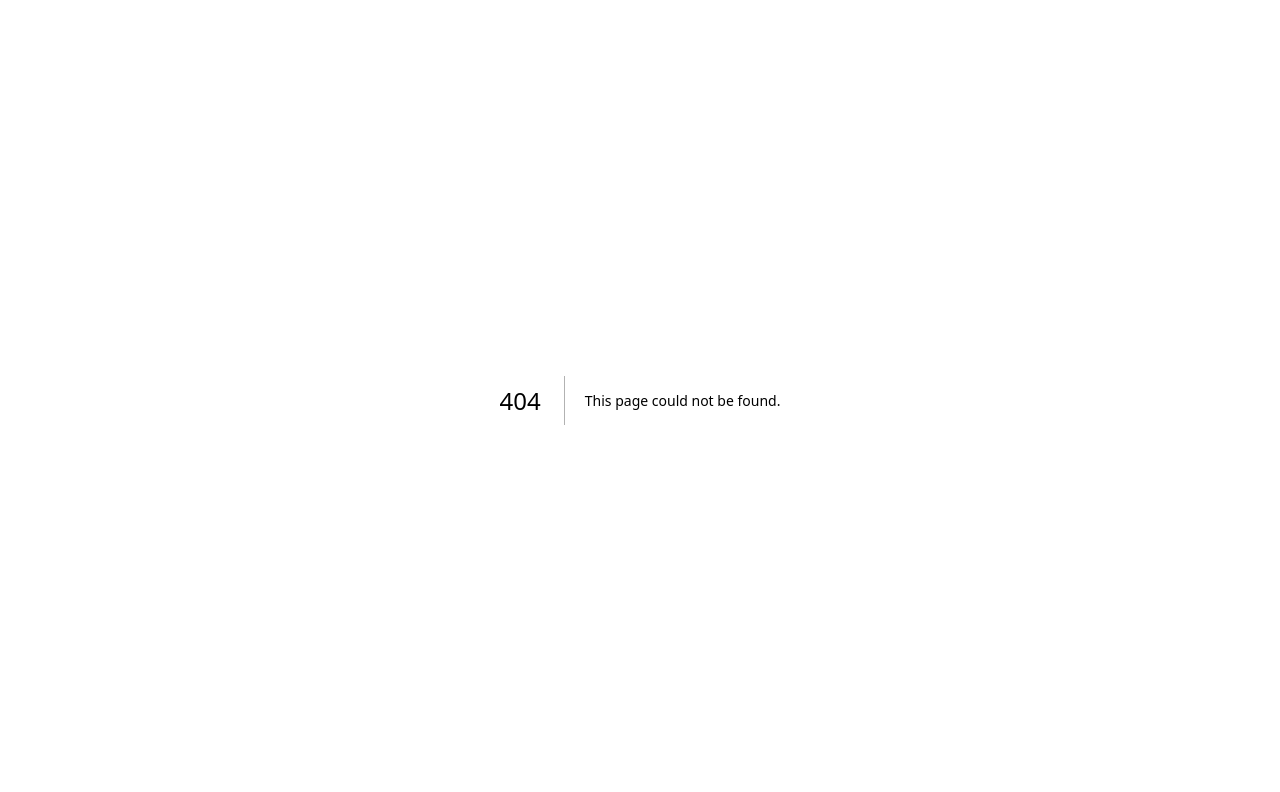
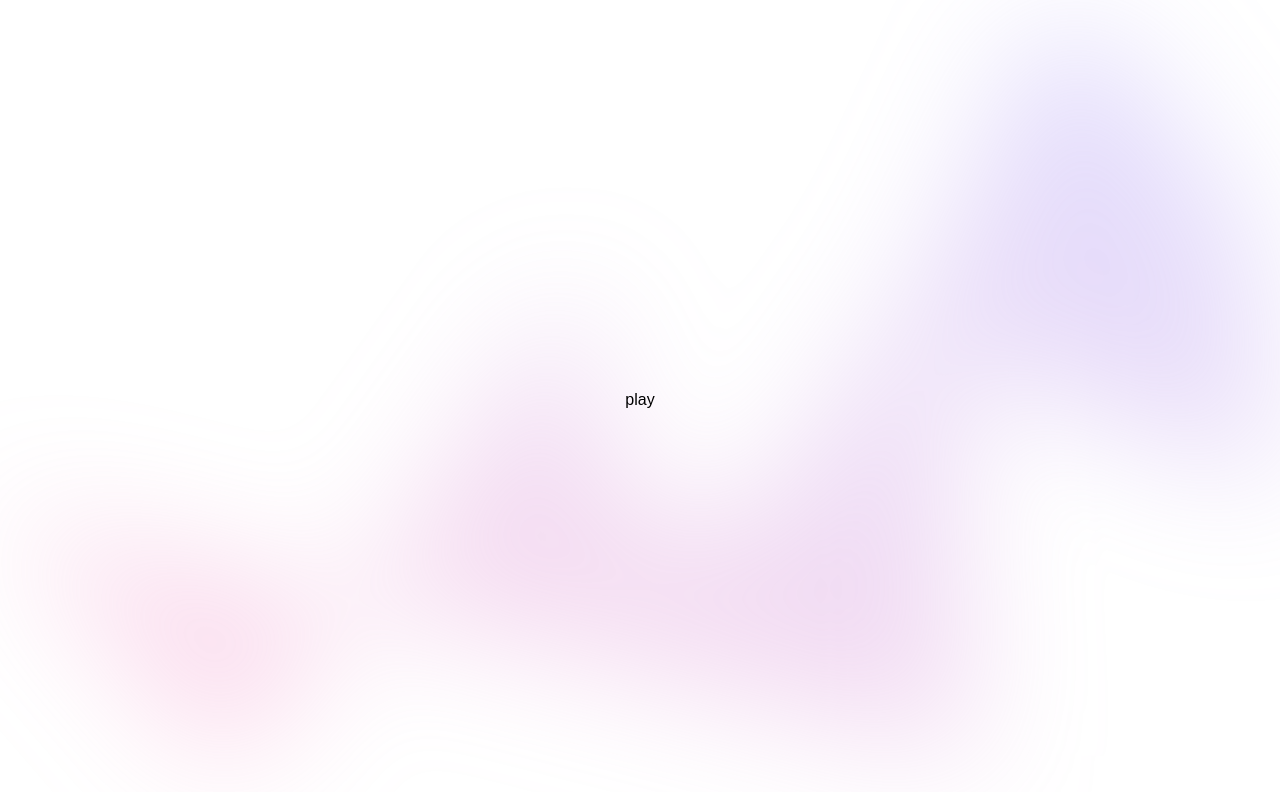
Before and after one commit to anreyw/anrey.wang, a Next.js app: page /play in a window 1280 px wide. Before the commit this address had no page. Shown: the top 792 px of the page. Built offline with nearby package versions, Linux system fonts and the light colour scheme; a web font is replaced by a local one.

Commit message:
Add a separate route for just playing

```diff
--- /dev/null
+++ b/src/app/play/page.tsx
@@ -0,0 +1,21 @@
+import type { JSX } from "react";
+
+export default function Play(): JSX.Element {
+  return (
+    <main className="flex h-screen items-center justify-center">
+      <div
+        aria-hidden="true"
+        className="absolute inset-x-0 -z-10 transform-gpu overflow-hidden blur-3xl"
+      >
+        <div
+          style={{
+            clipPath:
+              "polygon(74.1% 44.1%, 100% 61.6%, 97.5% 26.9%, 85.5% 0.1%, 80.7% 2%, 72.5% 32.5%, 60.2% 62.4%, 52.4% 68.1%, 47.5% 58.3%, 45.2% 34.5%, 27.5% 76.7%, 0.1% 64.9%, 17.9% 100%, 27.6% 76.8%, 76.1% 97.7%, 74.1% 44.1%)",
+          }}
+          className="aspect-1155/678 w-144.5 bg-linear-to-tr from-[#ff80b5] to-[#9089fc] opacity-30 sm:w-screen"
+        />
+      </div>
+      <p>play</p>
+    </main>
+  );
+}
```
